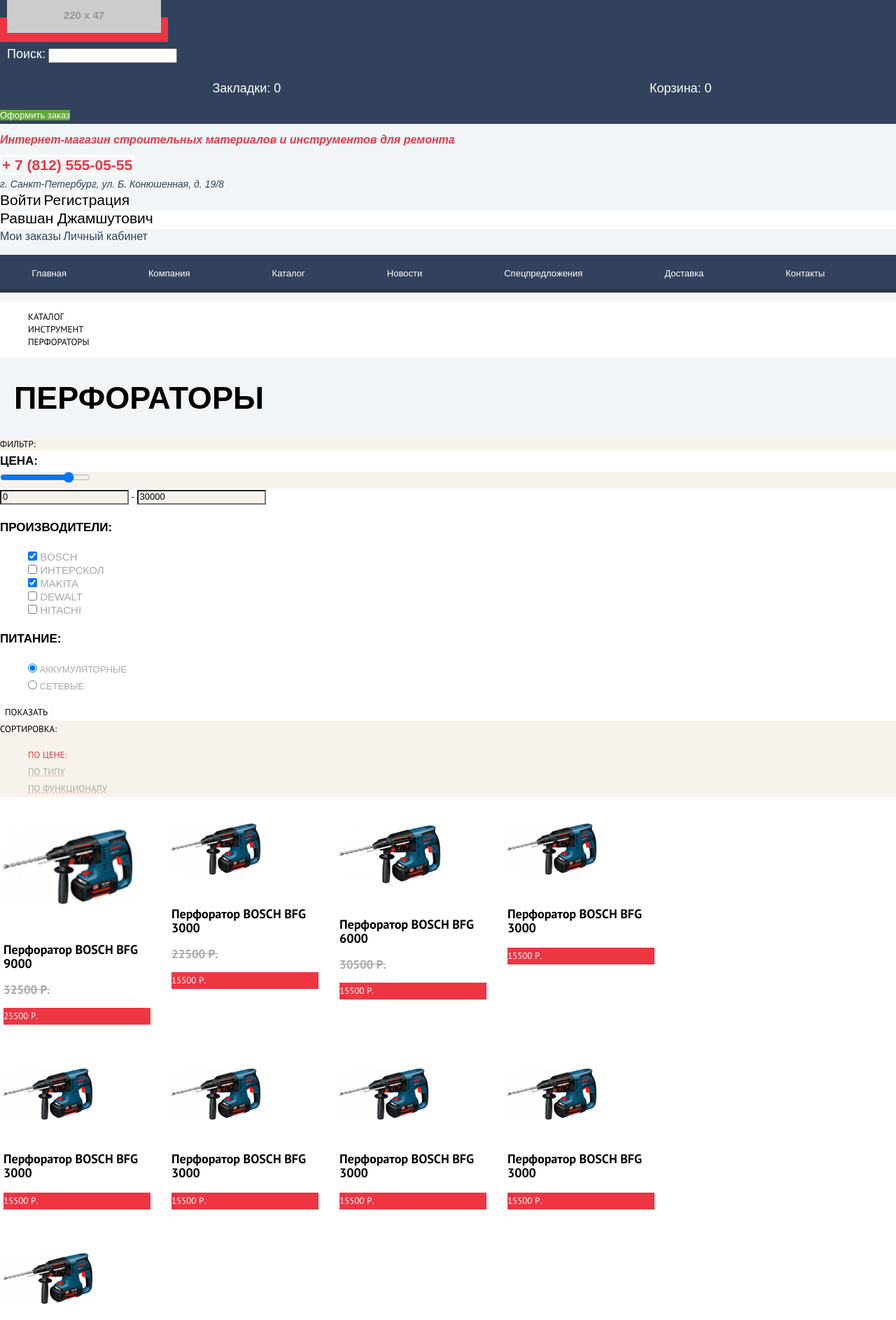
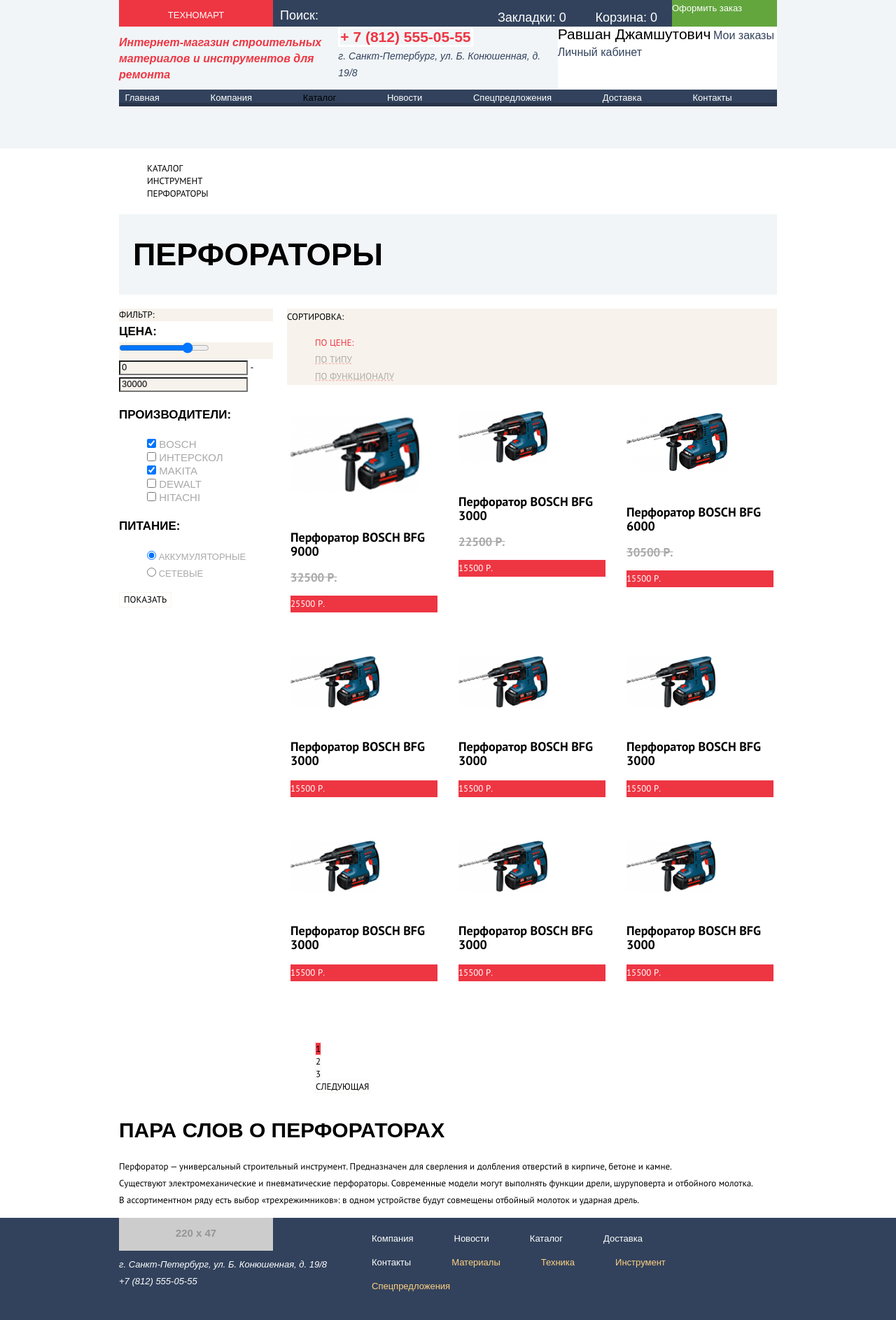
Before and after one commit to MaksymPasichnyk/1026903-technomart-29, a plain HTML site: page сatalog.html in a window 1280 px wide. Shown: the top 1886 px of the page at 70% size. Drawn offline with Linux system fonts and the light colour scheme; placeholder pictures from the web are drawn by us; a web font is replaced by a local one.

Commit message:
Сетка на гридах каталога

```diff
--- a/css/style.css
+++ b/css/style.css
@@ -85,7 +85,7 @@ img {
 }
 .header-columns {
   display: grid;
-  grid-template-columns: auto auto auto;
+  grid-template-columns: 1fr 1fr 1fr;
   margin-bottom: 60px;
 }
 
@@ -633,6 +633,7 @@ color: var(--basic-black);
   list-style: none;
   line-height: 18px;
   font-family: "PT Sans", sans-serif, serif;
+  margin: 20px 0;
 }
 
 .breadcrumbs a {
@@ -648,12 +649,27 @@ color: var(--basic-black);
   color: var(--basic-dark);
 }
 
+.catalog-columns {
+  display: grid;
+  grid-template-columns: 1fr 2fr;
+  gap: 20px;
+
+}
+
+.popular-goods-list {
+  display: grid;
+  grid-template-columns: repeat(3, 220px);
+  gap: 20px;
+}
+
+
 .drill-title {
   background-color: var(--light-blue);
   text-transform: uppercase;
   font-size: 30px;
   line-height: 30px;
   padding: 5px 20px;
+  margin-bottom: 20px;
 }
 
 .filter {
--- a/сatalog.html
+++ b/сatalog.html
@@ -13,14 +13,14 @@
 
 <body class="page-body inner-page">
   <header class="main-header">
+    <div class="container">
     <div class="header-top">
+        <div class="header-top-columns">
+          <a class="main-header-logo">ТЕХНОМАРТ</a>
 
-      <a class="main-header-logo"><img src="https://via.placeholder.com/220x47" alt="Техномарт"></a>
-
-      <form action="#" class="search-form">
-        <label for="search" class="search-title">Поиск:</label>
-        <input type="search" name="search" id="search" class="search-field">
-      </form>
+          <div class="search-form">
+            <span class="search-title">Поиск:</span>
+          </div>
 
           <ul class="header-list-order">
             <li class="list-order-item">
@@ -33,25 +33,25 @@
 
           <a href="#" class="order-link">Оформить заказ</a>
         </div>
+      </div>
+    </div>
 
+    <div class="container">
+      <div class="header-columns">
         <h1 class="header-title">Интернет-магазин строительных материалов и инструментов для ремонта</h1>
+        <div>
           <a href="tel:78125550555" class="header-mobile">+ 7 (812) 555-05-55</a>
           <address class="header-contacts">г. Санкт-Петербург, ул. Б. Конюшенная, д. 19/8</address>
-
-    <a href="#" class="header-link login">Войти</a>
-    <a href="#" class="header-link registration">Регистрация</a>
-
-    <!-- Пользователь -->
+        </div>
          <div class="user-block">
            <a href="#" class="user-logged">Равшан Джамшутович</a>
-    </div>
-
          <a href="#" class="user-link">Мои заказы</a>
          <span class="point"></span>
          <a href="#" class="user-link">Личный кабинет</a>
+        </div>
 
         <nav class="nav">
-      <ul class="nav-list">
+          <ul class="nav-list list-reset">
             <li class="nav-item">
               <a href="index.html" class="nav-link">Главная</a>
             </li>
@@ -59,7 +59,7 @@
               <a href="#" class="nav-link">Компания</a>
             </li>
             <li class="nav-item">
-          <a class="nav-link nav-current-link">Каталог</a>
+              <a>Каталог</a>
             </li>
             <li class="nav-item">
               <a href="#" class="nav-link">Новости</a>
@@ -75,9 +75,12 @@
             </li>
           </ul>
         </nav>
+      </div>
+    </div>
   </header>
 
   <main class="page-catalog wrapper">
+    <div class="container">
     <ul class="breadcrumbs">
       <li class="breadcrumbs-item">
         <a href="#"></a>
@@ -94,7 +97,10 @@
     <div class="drill-title">
       <h2>ПЕРФОРАТОРЫ</h2>
       </div>
+    </div>
 
+    <div class="container">
+    <div class="catalog-columns">
     <section class="filter-section">
       <!-- фильтр -->
       <form action="#" method="post">
@@ -155,10 +161,12 @@
 
         <button class="button_show">ПОКАЗАТЬ</button>
       </form>
+
     </section>
 
+
     <section class="sort-container">
-
+        <div class="assortment-columns">
       <div class="sort-option">
         <span class="sort-title">СОРТИРОВКА:</span>
         <ul class="sort-list">
@@ -281,8 +289,12 @@
           <a href="" class="pagination-item">СЛЕДУЮЩАЯ</a>
         </li>
       </ul>
+      </div>
     </section>
+  </div>
+  </div>
 
+    <div class="container">
     <article class="info-product">
       <h2 class="info-product-title">ПАРА СЛОВ О ПЕРФОРАТОРАХ</h2>
       <p class="info-product-text">Перфоратор — универсальный строительный инструмент. Предназначен для сверления и
@@ -294,17 +306,24 @@
         В ассортиментном ряду есть выбор «трехрежимников»: в одном устройстве будут совмещены отбойный молоток и
         ударная дрель.
       </p>
+
     </article>
+    </div>
+
   </main>
 
    <footer class="main-footer">
+     <div class="container">
        <!-- Логотип и Контакты -->
+       <div class="footer-top-columns">
+         <div>
            <a class="main-footer-logo"><img src="https://via.placeholder.com/220x47" alt="Техномарт" width="220"
                height="47"></a>
            <address class="main-footer-contacts">г. Санкт-Петербург, ул. Б. Конюшенная, д. 19/8
              <br>
              +7 (812) 555-05-55
            </address>
+         </div>
 
          <ul class="footer-nav-list">
            <li class="footer-nav-item">
@@ -314,7 +333,7 @@
              <a href="#" class="footer-nav-link">Новости</a>
            </li>
            <li class="footer-nav-item">
-        <a href="Catalog.html" class="footer-nav-link">Каталог</a>
+             <a href="catalog.html" class="footer-nav-link">Каталог</a>
            </li>
            <li class="footer-nav-item">
              <a href="#" class="footer-nav-link">Доставка</a>
@@ -335,7 +354,12 @@
              <a href="#" class="footer-nav-link primorse-yellow-color">Спецпредложения</a>
            </li>
          </ul>
+       </div>
+     </div>
 
+     <div class="footer-bottom">
+       <div class="container">
+         <div class="footer-bottom-columns">
            <p class="footer-copyright">© 2010–2019 Компания «Техномарт»
              <br>
              Все права защищены</p>
@@ -343,25 +367,29 @@
            <!-- Социальные сети -->
            <ul class="footer-social">
              <li class="social-item">
-        <a href="https://www.vk.com" target="_blank">Вконтакте</a>
+               <a href="#" target="_blank">Вконтакте</a>
              </li>
              <li class="social-item">
-        <a href="https://www.facebook.com" target="_blank">Фейсбук</a>
+               <a href="h#" target="_blank">Фейсбук</a>
              </li>
              <li class="social-item">
-        <a href="https://www.instagram.com" target="_blank">Инстаграм</a>
+               <a href="#" target="_blank">Инстаграм</a>
              </li>
            </ul>
 
-    <!-- Инфо о разработчике -->
+
            <p class="feedback">
              Обратная связь:
-      <a href="mailto:mail@htmlacademy.ru" class="feedback-button">mail@htmlacademy.ru</a>
+             <a href="mailto:mail@htmlacademy.ru" class="feedback-button primorse-yellow-color">mail@htmlacademy.ru</a>
            </p>
            <p class="info-designer">
              Разработано —
-      <a href="https://htmlacademy.ru/" target="_blank" class="design-link">htmlacademy.ru</a>
+             <a href="https://htmlacademy.ru/" target="_blank"
+               class="deisgn-link primorse-yellow-color">htmlacademy.ru</a>
            </p>
+         </div>
+       </div>
+     </div>
    </footer>
 </body>
 
```
Lines whose indentation alone changed are shown as unchanged.
